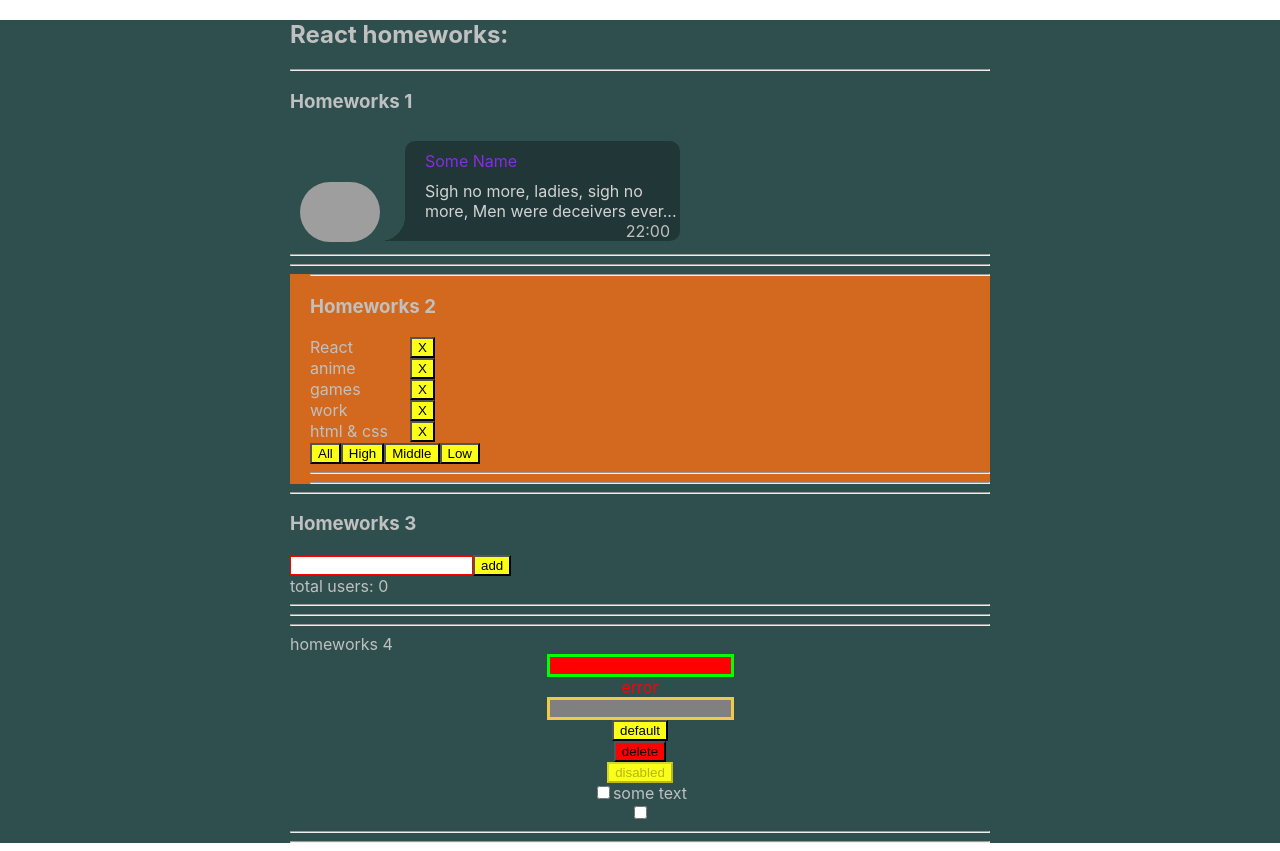
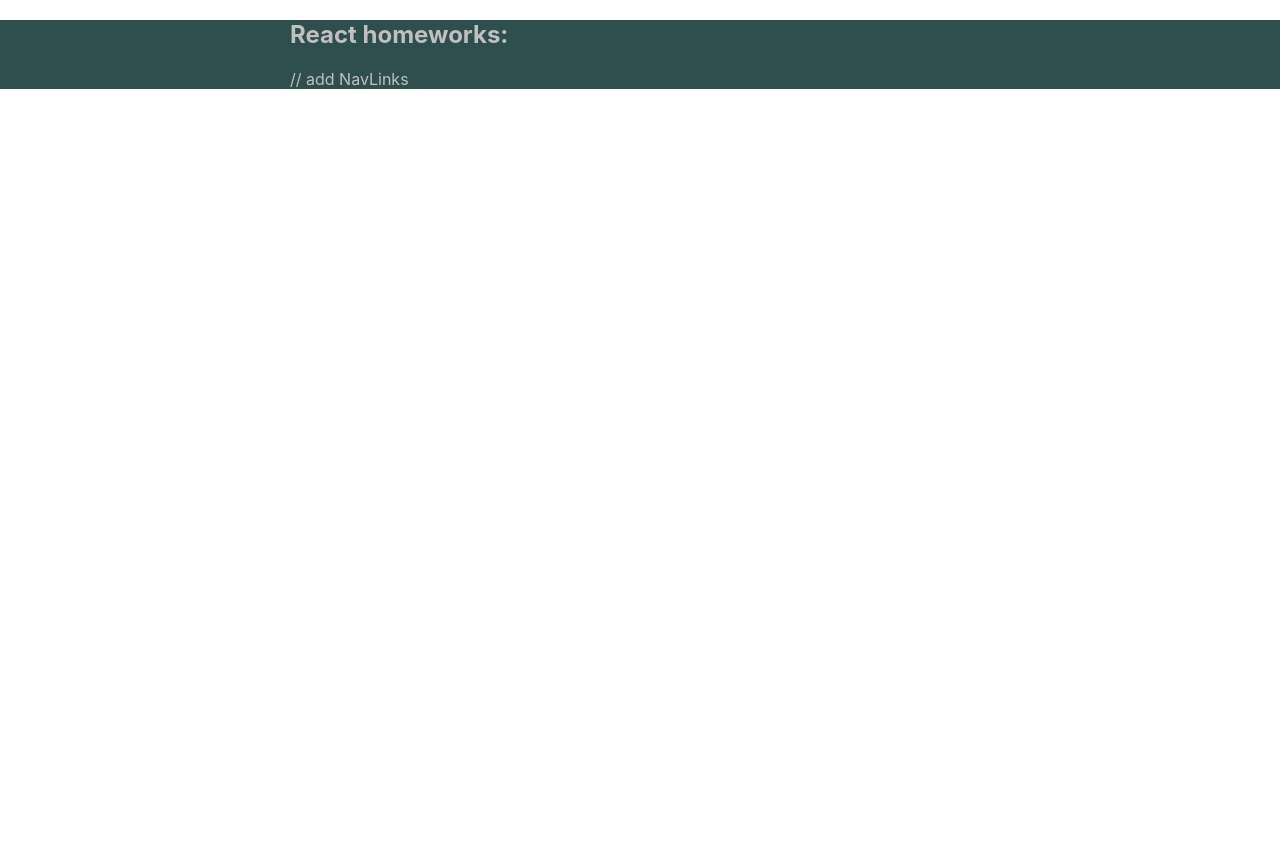
Before and after one commit to Developer4you/it-incubator-ignat-tasks, a React (Create React App) app: page / in a window 1280 px wide. After the commit the page ends 800 px from the top, so only its background shows below. Built offline with nearby package versions, Linux system fonts and the light colour scheme; grey boxes are pictures that could not be loaded.

Commit message:
fix: fix routing

```diff
--- a/package.json
+++ b/package.json
@@ -10,9 +10,11 @@
     "@types/node": "^12.20.19",
     "@types/react": "^17.0.18",
     "@types/react-dom": "^17.0.9",
+    "@types/react-router-dom": "^5.3.3",
     "@types/uuid": "^8.3.1",
     "react": "^17.0.2",
     "react-dom": "^17.0.2",
+    "react-router-dom": "^6.2.1",
     "react-scripts": "4.0.3",
     "typescript": "^4.3.5",
     "uuid": "^8.3.2",
--- a/src/index.tsx
+++ b/src/index.tsx
@@ -1,12 +1,15 @@
 import React from 'react'
 import ReactDOM from 'react-dom'
+import { BrowserRouter } from 'react-router-dom'
 import './index.css'
 import App from './p1-main/m1-ui/u1-app/App'
 import * as serviceWorker from './serviceWorker'
 
 ReactDOM.render(
     <React.StrictMode>
+        <BrowserRouter>
         <App/>
+        </BrowserRouter>
     </React.StrictMode>,
     document.getElementById("root")
 )
--- a/src/p1-main/m1-ui/u1-app/App.tsx
+++ b/src/p1-main/m1-ui/u1-app/App.tsx
@@ -1,9 +1,5 @@
 import React from "react";
 import s from "./App.module.css";
-import HW1 from "../../../p2-homeworks/h1/HW1";
-import HW2 from "../../../p2-homeworks/h2/HW2";
-import HW3 from "../../../p2-homeworks/h3/HW3";
-import HW4 from "../../../p2-homeworks/h4/HW4";
 import HW5 from "../../../p2-homeworks/h5/HW5";
 
 function App() {
@@ -11,11 +7,7 @@
     <div className={s.App}>
       <div className={s.wrap}>
         <h2>React homeworks:</h2>
-        <HW1 />
-        <HW2 />
-        <HW3 />
-        <HW4 />
-        {/* <HW5 />*/}
+        <HW5 />
       </div>
     </div>
   );
--- a/src/p2-homeworks/h5/HW5.tsx
+++ b/src/p2-homeworks/h5/HW5.tsx
@@ -1,6 +1,6 @@
 import React from 'react'
 import Header from './Header'
-import Routes from './Routes'
+import MainRoutes from './MainRoutes'
 
 function HW5() {
     return (
@@ -10,7 +10,7 @@
 
             <Header/>
 
-            <Routes/>
+            <MainRoutes/>
 
             {/*</HashRouter>*/}
         </div>
--- a/src/p2-homeworks/h5/Routes.tsx
+++ b/src/p2-homeworks/h5/MainRoutes.tsx
@@ -1,29 +1,37 @@
 import React from 'react'
+import { Navigate, Route, Routes } from 'react-router'
+import Error404 from './pages/Error404'
+import Junior from './pages/Junior'
+import JuniorPlus from './pages/JuniorPlus'
+import PreJunior from './pages/PreJunior'
 
 export const PATH = {
     PRE_JUNIOR: '/pre-junior',
-    // add paths
+    JUNIOR: '/pre-junior',
+    JUNIOR_PLUS: '/pre-junior',
+
 }
 
-function Routes() {
+function MainRoutes() {
     return (
         <div>
             {/*Switch выбирает первый подходящий роут*/}
-            {/*<Switch>*/}
+            <Routes>
 
             {/*в начале мы попадаем на страницу '/' и переходим сразу на страницу PRE_JUNIOR*/}
             {/*exact нужен чтоб указать полное совподение (что после '/' ничего не будет)*/}
-            {/*<Route path={'/'} exact render={() => <Redirect to={PATH.PRE_JUNIOR}/>}/>*/}
+            <Route path={'/'} element={() => <Navigate to={PATH.PRE_JUNIOR}/>}/>
 
-            {/*<Route path={PATH.PRE_JUNIOR} render={() => <PreJunior/>}/>*/}
-                // add routes
+            <Route path={PATH.PRE_JUNIOR} element={<PreJunior/>}/>
+            <Route path={PATH.JUNIOR} element={<Junior/>}/>
+            <Route path={PATH.JUNIOR_PLUS} element={<JuniorPlus/>}/>
 
             {/*у этого роута нет пути, он отрисуется если пользователь захочет попасть на несуществующую страницу*/}
-            {/*<Route render={() => <Error404/>}/>*/}
+            <Route element={() => <Error404/>}/>
 
-            {/*</Switch>*/}
+            </Routes>
         </div>
     )
 }
 
-export default Routes
+export default MainRoutes
--- /dev/null
+++ b/src/p2-homeworks/h5/pages/Junior.tsx
@@ -0,0 +1,14 @@
+import React from 'react'
+
+function Junior() {
+    return (
+        <div>
+            <img src="https://www.tots100.co.uk/wp-content/uploads/2012/12/shutterstock_70031074.jpg" alt="junior" />
+        </div>
+    )
+}
+
+export default Junior
+
+// сделайте по аналогии пустые страницы джун и джун+
+// туда будут добавляться следующие дз
--- /dev/null
+++ b/src/p2-homeworks/h5/pages/JuniorPlus.tsx
@@ -0,0 +1,14 @@
+import React from 'react'
+
+function JuniorPlus() {
+    return (
+        <div>
+            <img src="https://static.103.by/images/common/wysiwyg/2019/05/344626fa70bc4ec39bd25756ee8695e6.jpg" alt="junior" />
+        </div>
+    )
+}
+
+export default JuniorPlus
+
+// сделайте по аналогии пустые страницы джун и джун+
+// туда будут добавляться следующие дз
```
Also changed, not shown: 1 other file (tests, documents, lock files or other folders).
